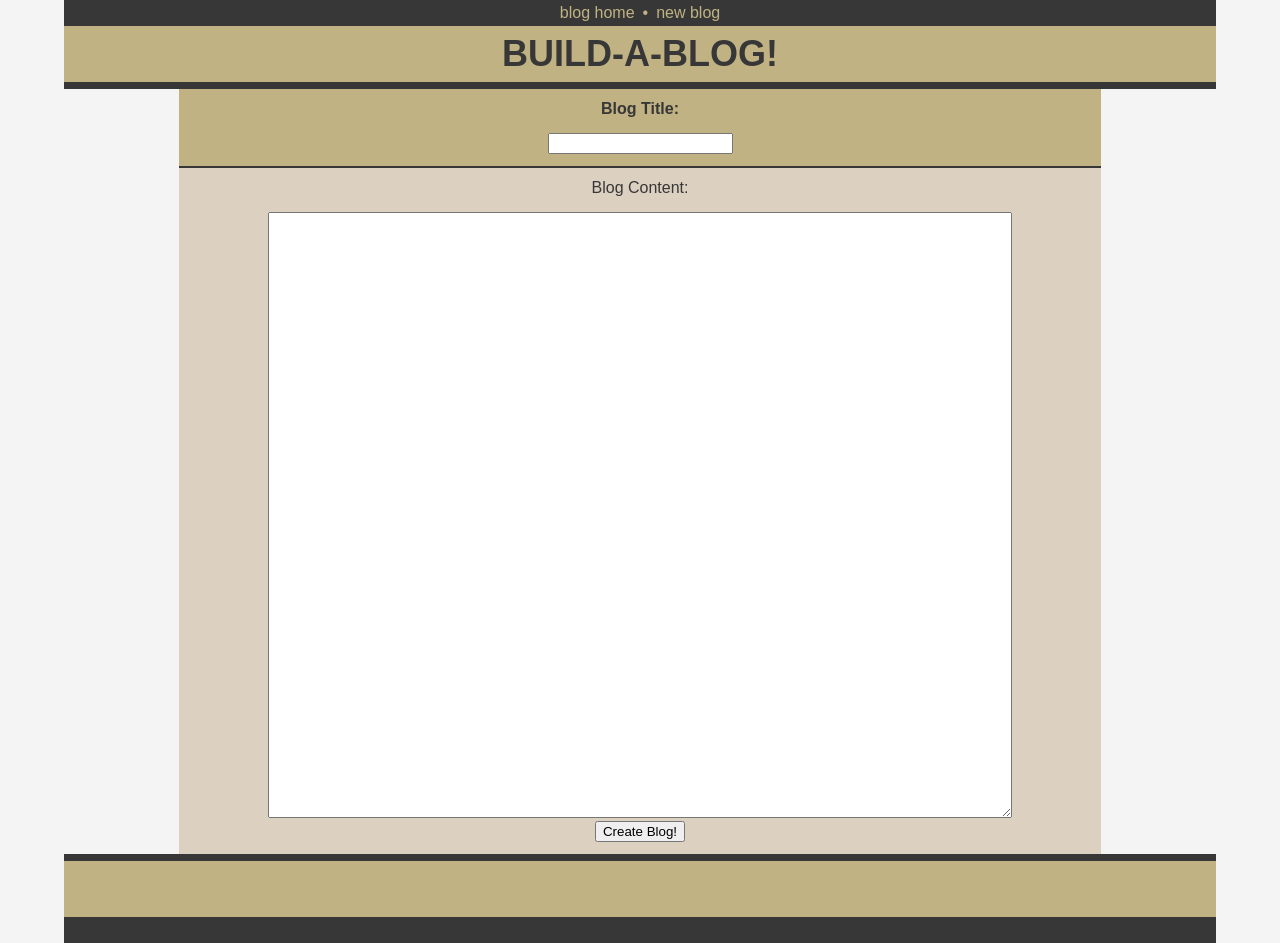
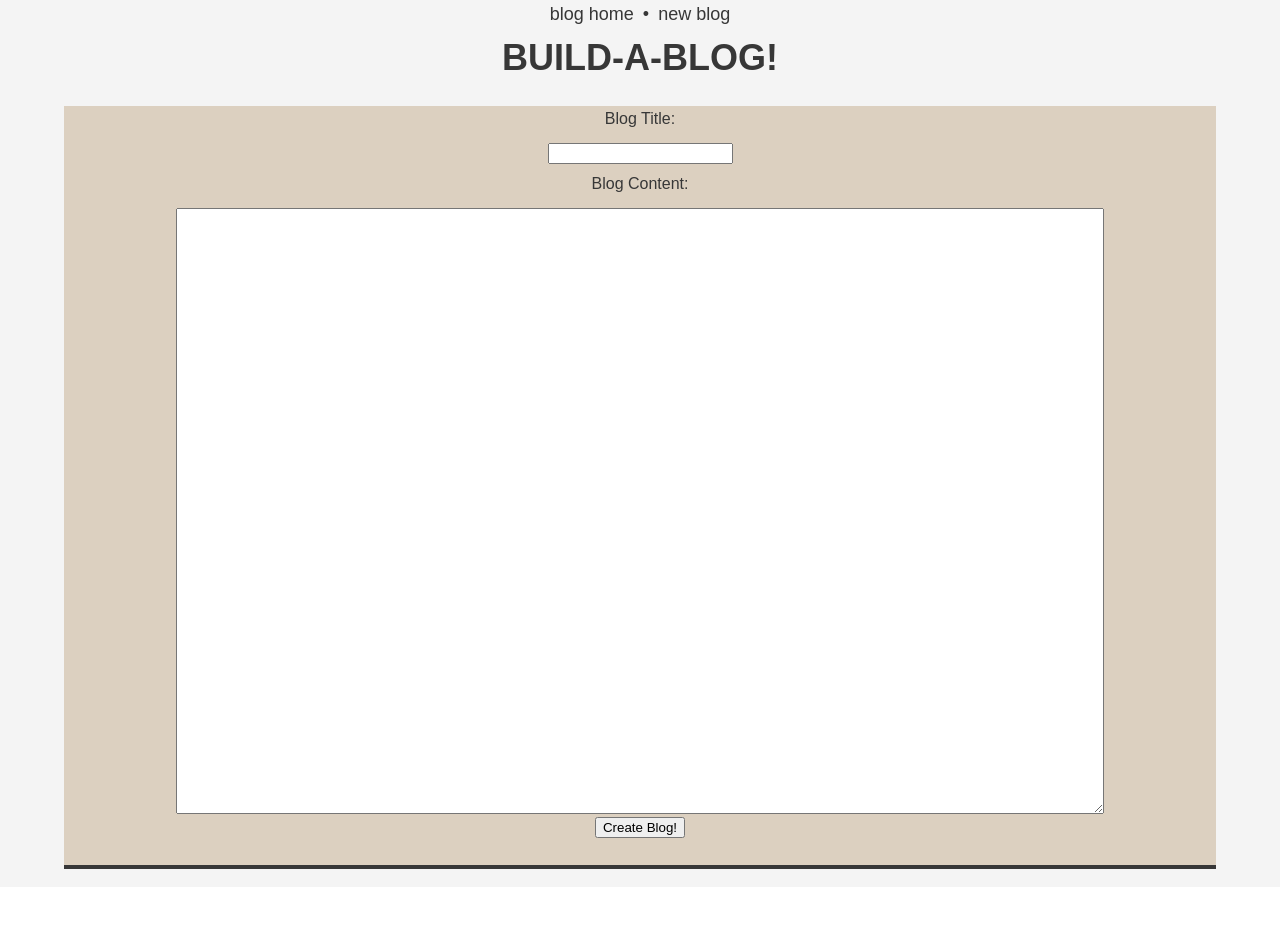
Before and after one commit to taxonrath/build-a-blog, a Python web app: template templates/new_blog_form.html in a window 1280 px wide. After the commit the page ends 869 px from the top, so only its background shows below. Run offline with Jinja, Linux system fonts and the light colour scheme; the template is opened without the code that fills it, so the values that code supplies are empty.

Commit message:
UI sucked, redesigned, still sucks. Learned I am no designer, but had fun.

```diff
--- a/styles/second_style.css
+++ b/styles/second_style.css
@@ -18,7 +18,7 @@
 body {
 	width: 90%;
 	background-color: var(--paper);
-	color: var(--charcoal;);
+	color: var(--charcoal);
 	margin: 0 auto;
 	font-family: sans-serif;
 }
@@ -38,15 +38,70 @@ h1 {
 	padding: 5px 0px;
 }
 
+.nav_links {
+	text-decoration: none;
+	padding: 0 9px;
+	color: var(--charcoal);
+}
+
 #title_container {
 	text-align: center;
+	padding: 12px 0;
+}
+
+.title {
+	font-weight: bold;
 }
 
 .blog_container {
 	background-color: var(--silk);
-	padding-bottom:
+	padding-top: 5px;
+	padding-bottom: 15px;
+	margin: 18px 0;
+	border-bottom: 4px solid var(--charcoal);
 }
 
 .blog_heading_container {
 	text-align: center;
+
 }
+
+.blog_heading_container p a {
+	text-decoration: none;
+	font-weight: bold;
+	color: var(--charcoal);
+}
+
+.blog_content_container {
+	margin: 0 auto;
+	text-align: justify;
+	background-color: var(--silk);
+	padding: 0px 15px;
+}
+
+table tr td.new_blog_content_container textarea {
+	width: 80%;
+	height: 600px;
+}
+
+.new_blog_form {
+	text-align: center;
+}
+
+.new_blog_table {
+	margin: 0 auto;
+	width: 100%;
+}
+
+.no_marpad {
+	margin: 0 0;
+	padding: 0 0;
+}
+
+.new_blog_content_container {
+	margin: 0 auto;
+	text-align: center;
+	background-color: var(--silk);
+	padding-top: 12px;
+	padding-bottom: 12px;
+}
--- a/templates/base.html
+++ b/templates/base.html
@@ -5,7 +5,7 @@
 <title>Build-A-Blog!</title>
 
 <link rel="stylesheet" href="/styles/reset.css">
-<link rel="stylesheet" href="/styles/main_style.css">
+<link rel="stylesheet" href="/styles/second_style.css">
 
 </head>
 <body>
```
